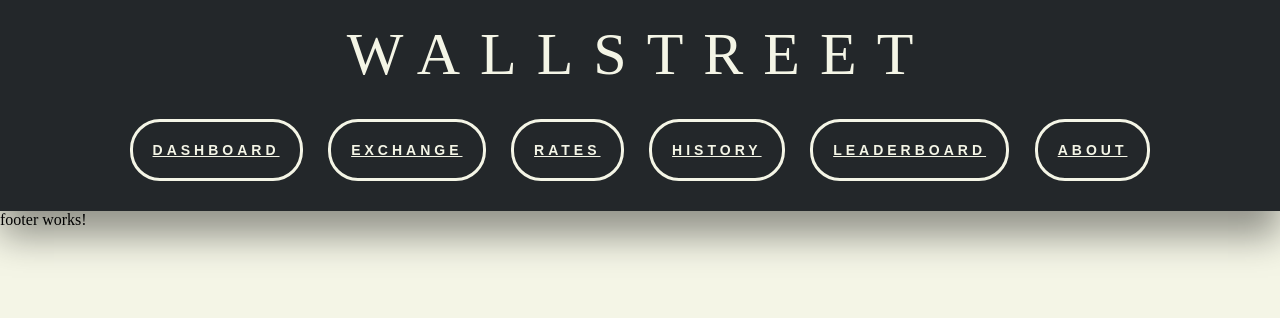
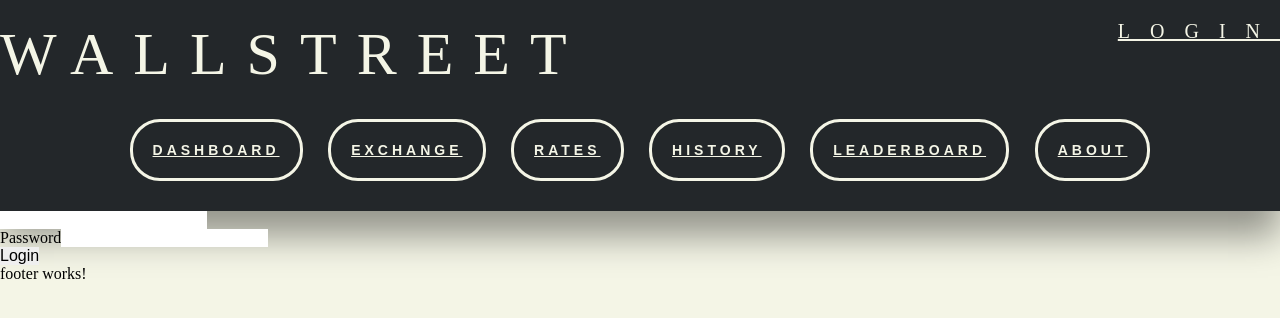
Before and after one commit to Ffabisiakk/Wallstreet-Game-Frontend, an Angular app: page /login in a window 1280 px wide. Before the commit this address led to /. Shown: the top 318 px of the page. Built offline with nearby package versions, Linux system fonts and the light colour scheme.

Commit message:
login.component implementation

```diff
--- a/src/app/app-routing.module.ts
+++ b/src/app/app-routing.module.ts
@@ -7,9 +7,11 @@
 import {HistoryComponent} from './component/history/history.component';
 import {LeaderboardComponent} from './component/leaderboard/leaderboard.component';
 import {AboutComponent} from './component/about/about.component';
+import {LoginComponent} from './component/login/login.component';
 
 const routes: Routes = [
   {path: '', redirectTo: 'dashboard', pathMatch: 'full'},
+  {path: 'login', component: LoginComponent},
   {path: 'dashboard', component: DashboardComponent},
   {path: 'exchange', component: ExchangeComponent},
   {path: 'rates', component: RatesComponent},
--- a/src/app/app.module.ts
+++ b/src/app/app.module.ts
@@ -16,6 +16,7 @@
 import {HttpClientModule} from '@angular/common/http';
 import {FormsModule} from '@angular/forms';
 import {PostComponent} from './post/post.component';
+import { LoginComponent } from './component/login/login.component';
 
 @NgModule({
   declarations: [
@@ -30,7 +31,8 @@
     LeaderboardComponent,
     AboutComponent,
     FooterComponent,
-    PostComponent
+    PostComponent,
+    LoginComponent
   ],
   imports: [
     HttpClientModule,
--- a/src/app/component/header/header.component.css
+++ b/src/app/component/header/header.component.css
@@ -6,4 +6,15 @@
   text-transform: uppercase;
   text-effect: engrave;
   color: #f4f5e6;
+  display: inline-block;
 }
+
+p {
+  display: inline-flex;
+}
+
+a {
+  float: right;
+  font-size: 20px;
+
+}
--- a/src/app/component/header/header.component.html
+++ b/src/app/component/header/header.component.html
@@ -1 +1,2 @@
 <p>Wallstreet</p>
+<a routerLink="/login">LOGIN</a>
--- /dev/null
+++ b/src/app/component/login/login.component.html
@@ -0,0 +1,24 @@
+<form name="form" (ngSubmit)="f.form.valid && login()" #f="ngForm" novalidate>
+  <div [ngClass]="{ 'has-error': f.submitted && !username.valid }">
+    <label for="username">
+      <input type="text"
+             name="username" [(ngModel)]="model.username"
+             #username="ngModel" required/>
+    </label>
+    <div *ngIf="f.submitted
+          && !username.valid">Username is required
+    </div>
+  </div>
+  <div [ngClass]="{ 'has-error': f.submitted && !password.valid }">
+    <label for="password">Password</label>
+    <input type="password"
+           name="password" [(ngModel)]="model.password"
+           #password="ngModel" required/>
+    <div *ngIf="f.submitted
+          && !password.valid">Password is required
+    </div>
+  </div>
+  <div>
+    <button [disabled]="loading">Login</button>
+  </div>
+</form>
--- /dev/null
+++ b/src/app/component/login/login.component.ts
@@ -0,0 +1,42 @@
+import { Component, OnInit } from '@angular/core';
+import {endpoint} from '../../globals';
+import {ActivatedRoute, Router} from '@angular/router';
+import {HttpClient} from '@angular/common/http';
+import {Observable} from 'rxjs';
+
+@Component({
+  selector: 'app-login',
+  templateUrl: './login.component.html',
+  styleUrls: ['./login.component.css']
+})
+export class LoginComponent implements OnInit {
+  model: any = {};
+
+  constructor(
+    private route: ActivatedRoute,
+    private router: Router,
+    private http: HttpClient
+  ) { }
+
+  ngOnInit() {
+    sessionStorage.setItem('token', '');
+  }
+
+  login() {
+    const url = `${endpoint}login`;
+    this.http.post<Observable<boolean>>(url, {
+      userName: this.model.username,
+      password: this.model.password
+    }).subscribe(isValid => {
+      if (isValid) {
+        sessionStorage.setItem(
+          'token',
+          btoa(this.model.username + ':' + this.model.password)
+        );
+        this.router.navigate(['']);
+      } else {
+        alert('Authentication failed.');
+      }
+    });
+  }
+}
```
Also changed, not shown: src/app/component/login/login.component.css (added).
